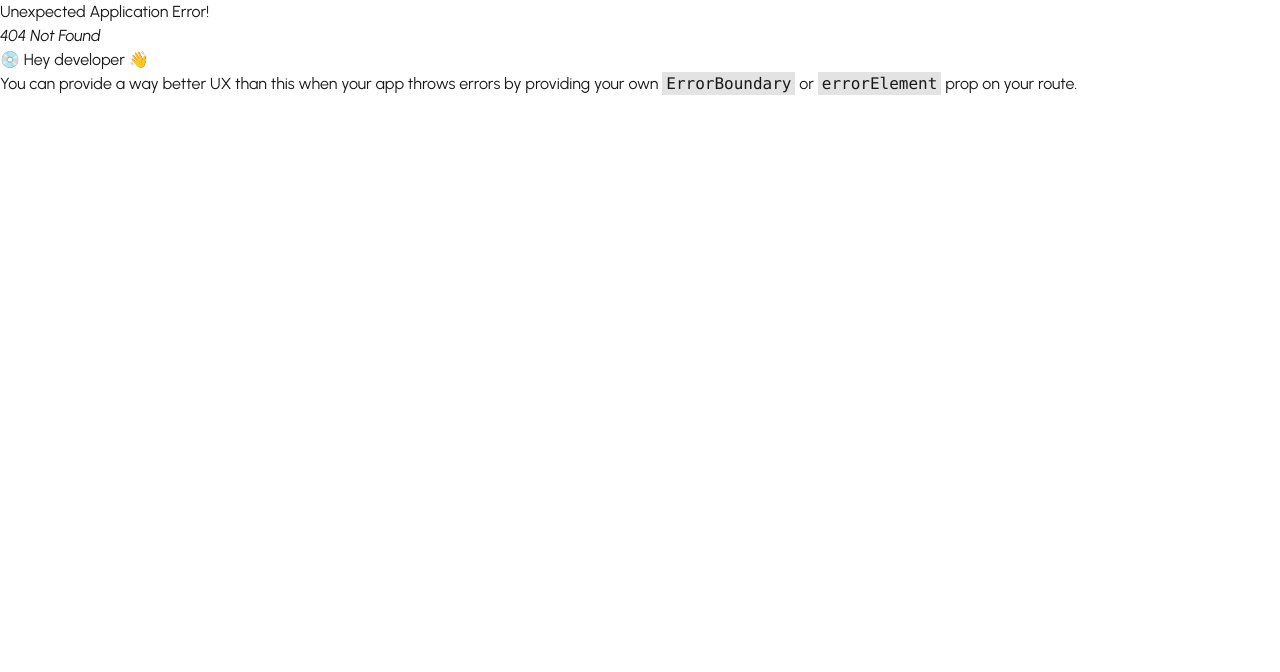
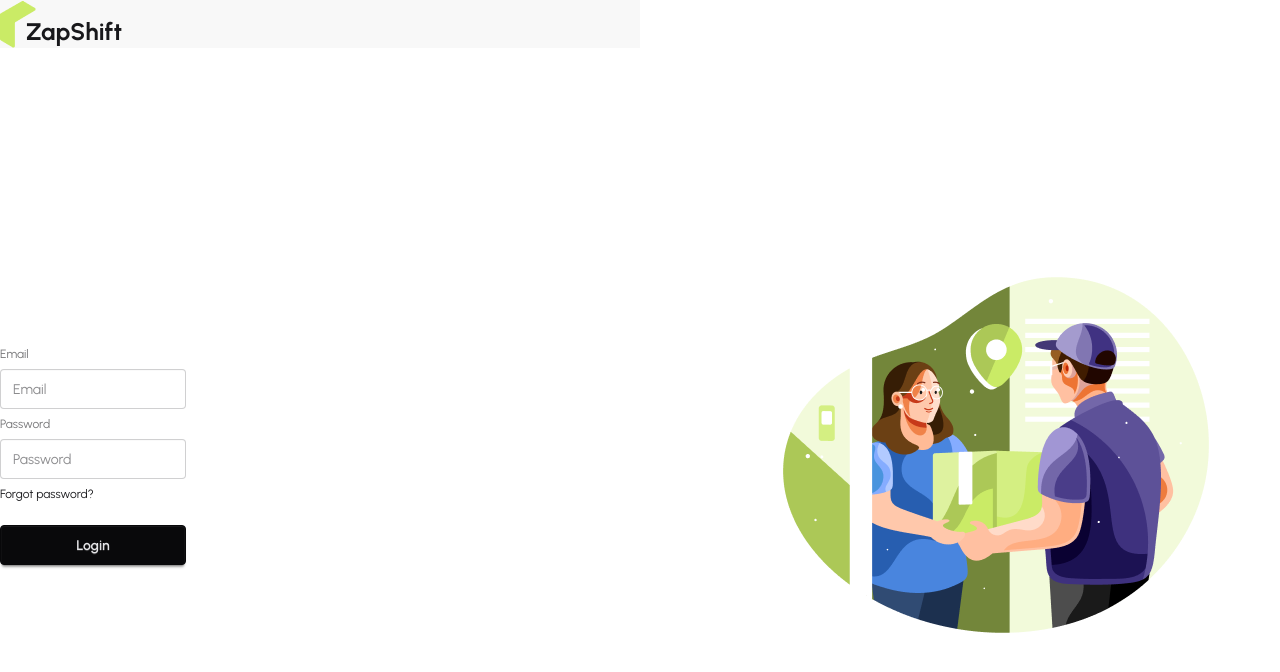
Before and after one commit to Shajidaa/zap-shift-client, a React (Vite) app: page /login in a window 1280 px wide. Before the commit this address had no page. Shown: the top 672 px of the page. Built offline with nearby package versions, Linux system fonts and the light colour scheme.

Commit message:
auth impelement

```diff
--- /dev/null
+++ b/src/Layout/AuthLayout/AuthLayout.jsx
@@ -0,0 +1,21 @@
+import React from "react";
+import { Outlet } from "react-router";
+import Logo from "../../components/Logo/Logo";
+import authImage from "../../assets/authImage.png";
+const AuthLayout = () => {
+  return (
+    <div className="max-w-7xl mx-auto">
+      <div className="bg-base-200 navbar-start">
+        <Logo></Logo>
+      </div>
+      <div className="flex justify-between items-center min-h-screen">
+        <Outlet></Outlet>
+        <div>
+          <img src={authImage} alt="" />
+        </div>
+      </div>
+    </div>
+  );
+};
+
+export default AuthLayout;
--- /dev/null
+++ b/src/Pages/Auth/Login/Login.jsx
@@ -0,0 +1,21 @@
+import React from "react";
+
+const Login = () => {
+  return (
+    <div>
+      {" "}
+      <fieldset className="fieldset">
+        <label className="label">Email</label>
+        <input type="email" className="input" placeholder="Email" />
+        <label className="label">Password</label>
+        <input type="password" className="input" placeholder="Password" />
+        <div>
+          <a className="link link-hover">Forgot password?</a>
+        </div>
+        <button className="btn btn-neutral mt-4">Login</button>
+      </fieldset>
+    </div>
+  );
+};
+
+export default Login;
--- /dev/null
+++ b/src/Pages/Auth/Register/Register.jsx
@@ -0,0 +1,7 @@
+import React from "react";
+
+const Register = () => {
+  return <div>Register</div>;
+};
+
+export default Register;
--- /dev/null
+++ b/src/Pages/Auth/SocialLogin/SocialLogin.jsx
@@ -0,0 +1,7 @@
+import React from "react";
+
+const SocialLogin = () => {
+  return <div>google</div>;
+};
+
+export default SocialLogin;
--- a/src/Pages/Shared/Navbar/Navbar.jsx
+++ b/src/Pages/Shared/Navbar/Navbar.jsx
@@ -1,4 +1,4 @@
-import { NavLink } from "react-router";
+import { Link, NavLink } from "react-router";
 import Logo from "../../../components/Logo/Logo";
 
 const Navbar = () => {
@@ -43,7 +43,9 @@ const Navbar = () => {
         <ul className="menu menu-horizontal px-1">{links}</ul>
       </div>
       <div className="navbar-end">
-        <a className="btn">Button</a>
+        <Link to={"login"} className="btn">
+          Login
+        </Link>
       </div>
     </div>
   );
```
Also changed, not shown: src/routes/router.jsx (+18 -1 lines).
